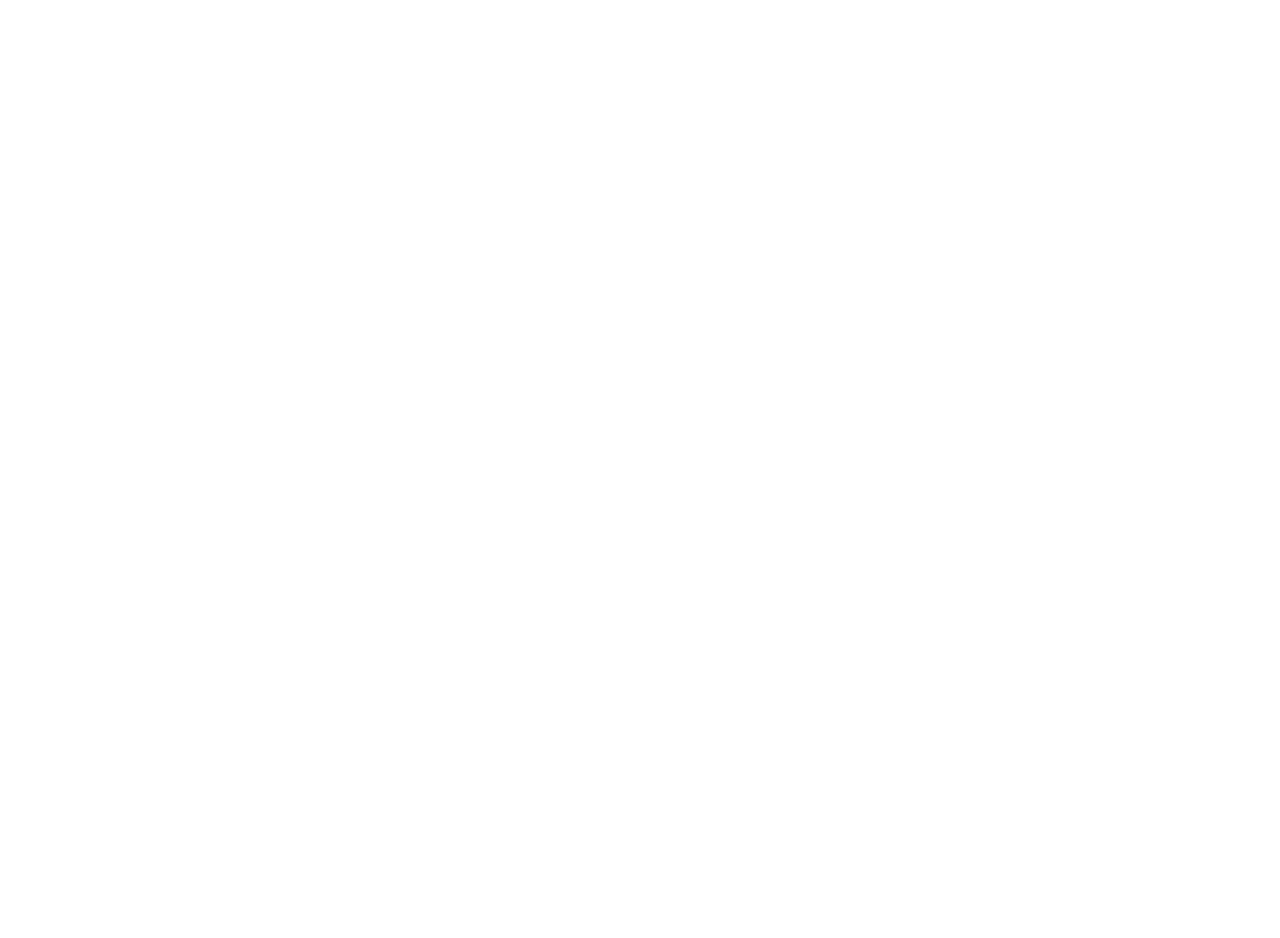
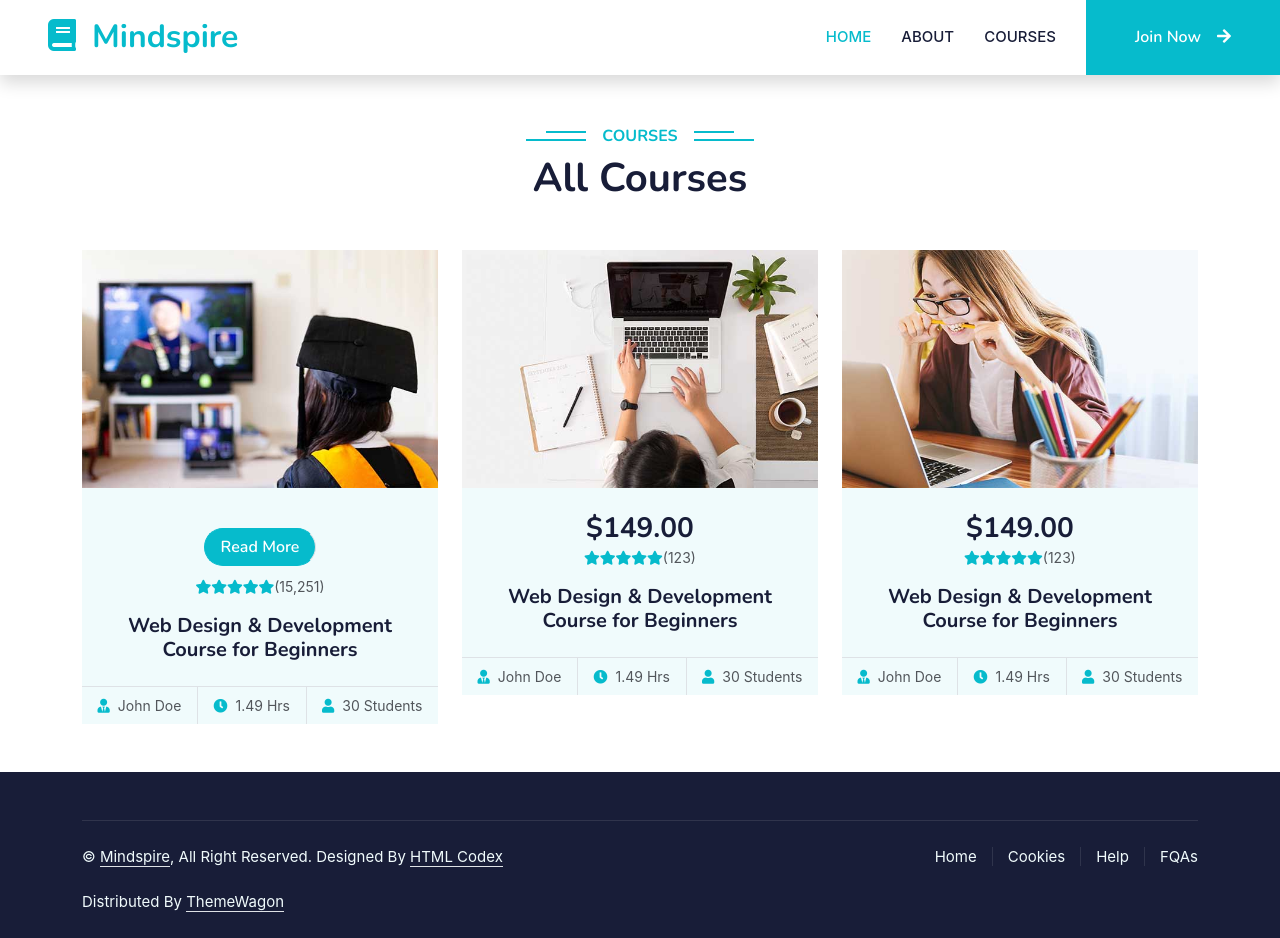
Before and after one commit to You-now-Who/Mindspire, a React (Create React App) app in the folder mindspire-frontend/: page /courses in a window 1280 px wide. Before the commit this address had no page. Before the commit the page ends 800 px from the top, so only its background shows below. Built offline with nearby package versions, Linux system fonts and the light colour scheme.

Commit message:
Some more frontend stuff

```diff
--- a/mindspire-frontend/src/App.js
+++ b/mindspire-frontend/src/App.js
@@ -1,7 +1,11 @@
 import React, { useEffect, useState } from 'react'
-import Layout from './components/Layout'
-import { Link, BrowserRouter, Routes, Route } from "react-router-dom";
+import Home from './components/Home'
+import { BrowserRouter, Routes, Route } from "react-router-dom";
 import Main from './components/Main';
+import LogIn from './components/LogIn';
+import Navbar from './components/Navbar';
+import Footer from './components/Footer';
+import Courses from './components/Courses';
 
 
 function App() {
@@ -20,15 +24,19 @@
   return (
     <div className='App'>
       <BrowserRouter>
+      <Navbar />
         <Routes>
-        {/* <Route exact path="/" element={<Layout />}> */}
-          <Route exact path='/' element={<Layout />} />
-          <Route path='/main' element={<Main />} />
+        {/* <Route path="/" element={<Navbar />}> */}
+          <Route exact path='/' element={<Home />} />
+          <Route path='main' element={<Main />} />
+          <Route path='login' element={<LogIn />} />
+          <Route path='courses' element={<Courses />} />
           {/* <Route path="blogs" element={<Blogs />} /> */}
           {/* <Route path="contact" element={<Contact />} /> */}
           {/* <Route path="*" element={<NoPage />} /> */}
         {/* </Route> */}
         </Routes>
+        <Footer />
       </BrowserRouter>
     </div>
 
--- /dev/null
+++ b/mindspire-frontend/src/components/Courses.js
@@ -0,0 +1,105 @@
+import React from 'react'
+
+function Courses() {
+  return (
+    <>
+        <div className="container-xxl py-5">
+            <div className="container">
+                <div className="text-center wow fadeInUp" data-wow-delay="0.1s">
+                    <h6 className="section-title bg-white text-center text-primary px-3">Courses</h6>
+                    <h1 className="mb-5">All Courses</h1>
+                </div>
+                <div className="row g-4 justify-content-center">
+                    <div className="col-lg-4 col-md-6 wow fadeInUp" data-wow-delay="0.1s">
+                        <div className="course-item bg-light">
+                            <div className="position-relative overflow-hidden">
+                                <img className="img-fluid" src="img/course-1.jpg" alt=""/>
+                                    {/* <div className="w-100 d-flex justify-content-center position-absolute bottom-0 start-0 mb-4">
+                                        <a href="#" className="flex-shrink-0 btn btn-sm btn-primary px-3 border-end" style={{"border-radius": "30px 0 0 30px"}}>Read More</a>
+                                        <a href="#" className="flex-shrink-0 btn btn-sm btn-primary px-3" style={{"border-radius": "0 30px 30px 0"}}>Join Now</a>
+                                    </div> */}
+                            </div>
+                            <div className="text-center p-4 pb-0">
+                                <a href="#" className="flex-shrink-0 btn btn-primary px-3 mt-3 mb-2 border-end" style={{"borderRadius": "50px 50px 50px 50px"}}>Read More</a>
+                                <div className="mb-3">
+                                    <small className="fa fa-star text-primary"></small>
+                                    <small className="fa fa-star text-primary"></small>
+                                    <small className="fa fa-star text-primary"></small>
+                                    <small className="fa fa-star text-primary"></small>
+                                    <small className="fa fa-star text-primary"></small>
+                                    <small>(15,251)</small>
+                                </div>
+                                <h5 className="mb-4">Web Design & Development Course for Beginners</h5>
+                            </div>
+                            <div className="d-flex border-top">
+                                <small className="flex-fill text-center border-end py-2"><i className="fa fa-user-tie text-primary me-2"></i>John Doe</small>
+                                <small className="flex-fill text-center border-end py-2"><i className="fa fa-clock text-primary me-2"></i>1.49 Hrs</small>
+                                <small className="flex-fill text-center py-2"><i className="fa fa-user text-primary me-2"></i>30 Students</small>
+                            </div>
+                        </div>
+                    </div>
+                    <div className="col-lg-4 col-md-6 wow fadeInUp" data-wow-delay="0.3s">
+                        <div className="course-item bg-light">
+                            <div className="position-relative overflow-hidden">
+                                <img className="img-fluid" src="img/course-2.jpg" alt=""/>
+                                    {/* <div className="w-100 d-flex justify-content-center position-absolute bottom-0 start-0 mb-4">
+                                        <a href="#" className="flex-shrink-0 btn btn-sm btn-primary px-3 border-end" style={{"border-radius": "30px 0 0 30px"}}>Read More</a>
+                                        <a href="#" className="flex-shrink-0 btn btn-sm btn-primary px-3" style={{"border-radius": "0 30px 30px 0"}}>Join Now</a>
+                                    </div> */}
+                            </div>
+                            <div className="text-center p-4 pb-0">
+                                <h3 className="mb-0">$149.00</h3>
+                                <div className="mb-3">
+                                    <small className="fa fa-star text-primary"></small>
+                                    <small className="fa fa-star text-primary"></small>
+                                    <small className="fa fa-star text-primary"></small>
+                                    <small className="fa fa-star text-primary"></small>
+                                    <small className="fa fa-star text-primary"></small>
+                                    <small>(123)</small>
+                                </div>
+                                <h5 className="mb-4">Web Design & Development Course for Beginners</h5>
+                            </div>
+                            <div className="d-flex border-top">
+                                <small className="flex-fill text-center border-end py-2"><i className="fa fa-user-tie text-primary me-2"></i>John Doe</small>
+                                <small className="flex-fill text-center border-end py-2"><i className="fa fa-clock text-primary me-2"></i>1.49 Hrs</small>
+                                <small className="flex-fill text-center py-2"><i className="fa fa-user text-primary me-2"></i>30 Students</small>
+                            </div>
+                        </div>
+                    </div>
+                    <div className="col-lg-4 col-md-6 wow fadeInUp" data-wow-delay="0.5s">
+                        <div className="course-item bg-light">
+                            <div className="position-relative overflow-hidden">
+                                <img className="img-fluid" src="img/course-3.jpg" alt=""/>
+                                    {/* <div className="w-100 d-flex justify-content-center position-absolute bottom-0 start-0 mb-4">
+                                        <a href="#" className="flex-shrink-0 btn btn-sm btn-primary px-3 border-end" style={{"border-radius": "30px 0 0 30px"}}>Read More</a>
+                                        <a href="#" className="flex-shrink-0 btn btn-sm btn-primary px-3" style={{"border-radius": "0 30px 30px 0"}}>Join Now</a>
+                                    </div> */}
+                            </div>
+                            <div className="text-center p-4 pb-0">
+                                <h3 className="mb-0">$149.00</h3>
+                                <div className="mb-3">
+                                    <small className="fa fa-star text-primary"></small>
+                                    <small className="fa fa-star text-primary"></small>
+                                    <small className="fa fa-star text-primary"></small>
+                                    <small className="fa fa-star text-primary"></small>
+                                    <small className="fa fa-star text-primary"></small>
+                                    <small>(123)</small>
+                                </div>
+                                <h5 className="mb-4">Web Design & Development Course for Beginners</h5>
+                            </div>
+                            <div className="d-flex border-top">
+                                <small className="flex-fill text-center border-end py-2"><i className="fa fa-user-tie text-primary me-2"></i>John Doe</small>
+                                <small className="flex-fill text-center border-end py-2"><i className="fa fa-clock text-primary me-2"></i>1.49 Hrs</small>
+                                <small className="flex-fill text-center py-2"><i className="fa fa-user text-primary me-2"></i>30 Students</small>
+                            </div>
+                        </div>
+                    </div>
+                </div>
+            </div>
+        </div>
+
+    </>
+  )
+}
+
+export default Courses
--- a/mindspire-frontend/src/components/Footer.js
+++ b/mindspire-frontend/src/components/Footer.js
@@ -2,8 +2,8 @@
 
 function Footer() {
   return (
-    <div className="container-fluid bg-dark text-light footer pt-5 mt-5 wow fadeIn" data-wow-delay="0.1s">
-        <div className="container py-5">
+    <div className="container-fluid bg-dark text-light footer pt-5 wow fadeIn" data-wow-delay="0.1s">
+        <div className="container">
             {/* <div className="row g-5">
                 <div className="col-lg-3 col-md-6">
                     <h4 className="text-white mb-3">Quick Link</h4>
--- a/mindspire-frontend/src/components/Layout.js
+++ b/mindspire-frontend/src/components/Home.js
@@ -2,10 +2,10 @@
 import Navbar from './Navbar'
 import Footer from './Footer'
 
-function Layout() {
+function Home() {
   return (
     <div className="Layout">
-    <Navbar />
+    {/* <Navbar /> */}
 
     {/* CAROUSEL */}
     <div id="carouselExampleControls" className="carousel slide" data-bs-ride="carousel">
@@ -205,10 +205,10 @@
       </div>
     </div>
 
-    <Footer />
+    {/* <Footer /> */}
     <script src="lib/owlcarousel/owl.carousel.min.js"></script>
   </div>
   )
 }
 
-export default Layout
+export default Home
--- a/mindspire-frontend/src/components/Navbar.js
+++ b/mindspire-frontend/src/components/Navbar.js
@@ -25,7 +25,7 @@
                     </div>
                     <a href="contact.html" className="nav-item nav-link">Contact</a> */}
                 </div>
-                <a href="" className="btn btn-primary py-4 px-lg-5 d-none d-lg-block">Join Now<i className="fa fa-arrow-right ms-3"></i></a>
+                <Link to="login" className="btn btn-primary py-4 px-lg-5 d-none d-lg-block">Join Now<i className="fa fa-arrow-right ms-3"></i></Link>
             </div>
         </nav>
   )
```
Also changed, not shown: mindspire-frontend/src/components/LogIn.js (+21 -19 lines).
